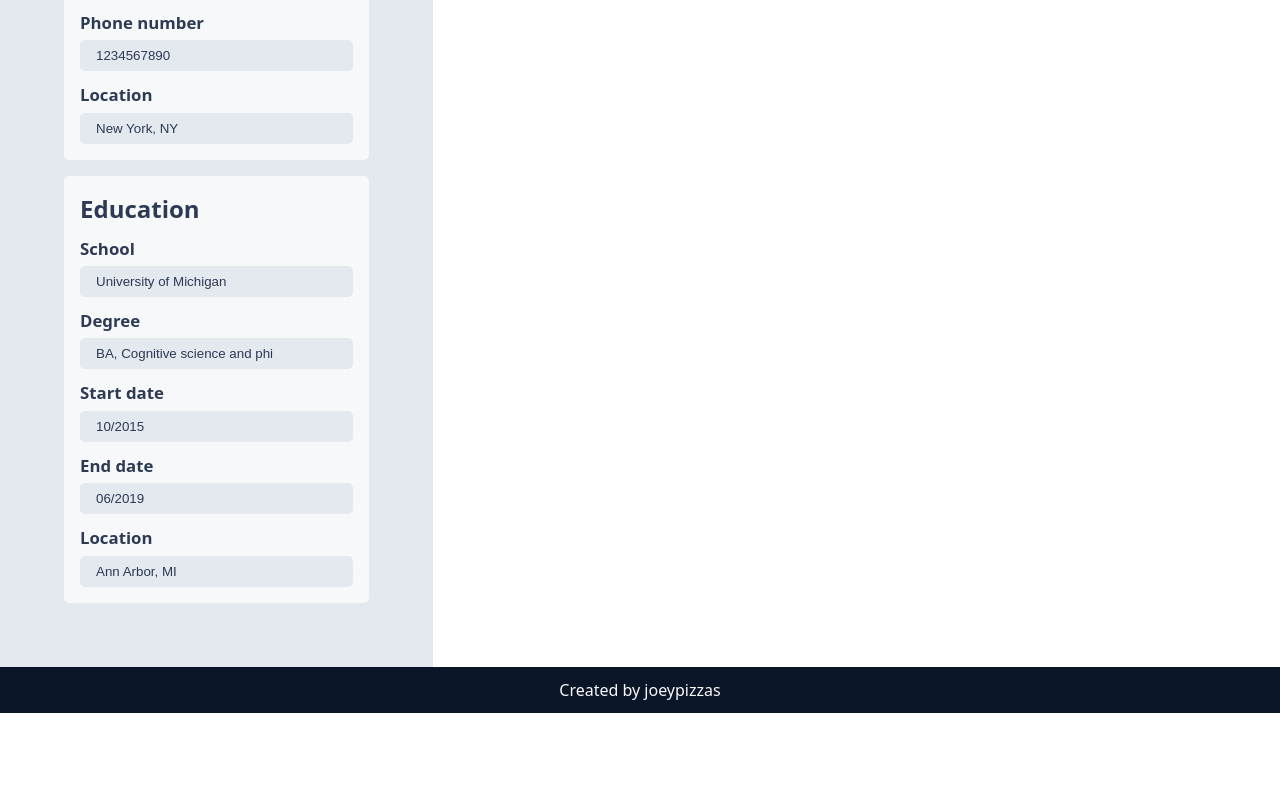
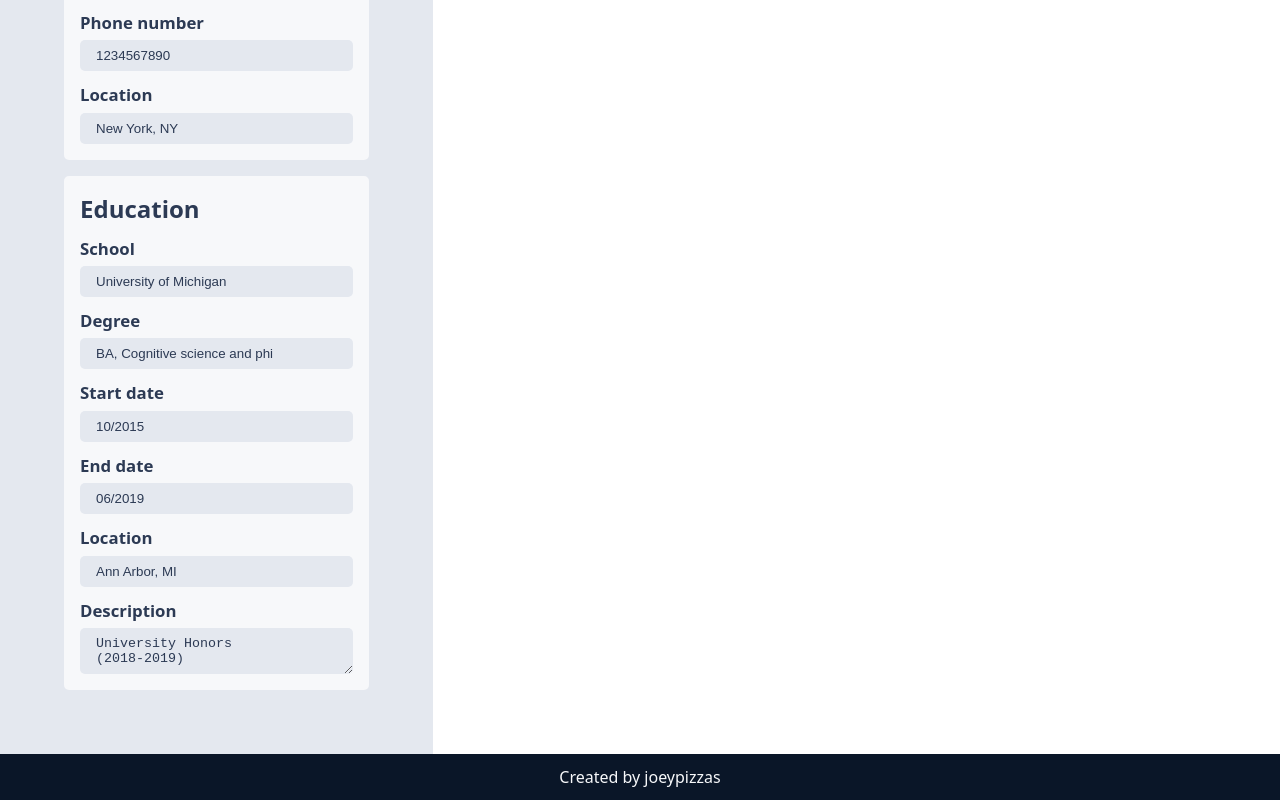
Before and after one commit to joeypizzas/resume-app, a React (Vite) app: page / in a window 1280 px wide. Shown: the part 356-1156 px from the top of the page. Before the commit the page ends 1069 px from the top, so only its background shows below. Built offline with nearby package versions, Linux system fonts and the light colour scheme.

Commit message:
Invoked DescriptionField component

```diff
--- a/src/components/ResumeBuilder/ResumeBuilder.jsx
+++ b/src/components/ResumeBuilder/ResumeBuilder.jsx
@@ -5,6 +5,7 @@ import { ResumeBuilderForm } from "../ResumeBuilderForm/ResumeBuilderForm.jsx";
 import { FormField } from "../FormField/FormField.jsx";
 import { FormFieldsContainer } from "../FormFieldsContainer/FormFieldsContainer.jsx";
 import { DatePickerField } from "../DatePicker/DatePicker.jsx";
+import { DescriptionField } from "../DescriptionField/DescriptionField.jsx";
 
 export function ResumeBuilder() {
   return (
@@ -46,6 +47,10 @@ export function ResumeBuilder() {
             fieldHeader="Location"
             initialInput="Ann Arbor, MI"
           ></FormField>
+          <DescriptionField
+            fieldHeader="Description"
+            initialInput="University Honors (2018-2019)"
+          ></DescriptionField>
         </FormFieldsContainer>
       </ResumeBuilderForm>
     </div>
```
